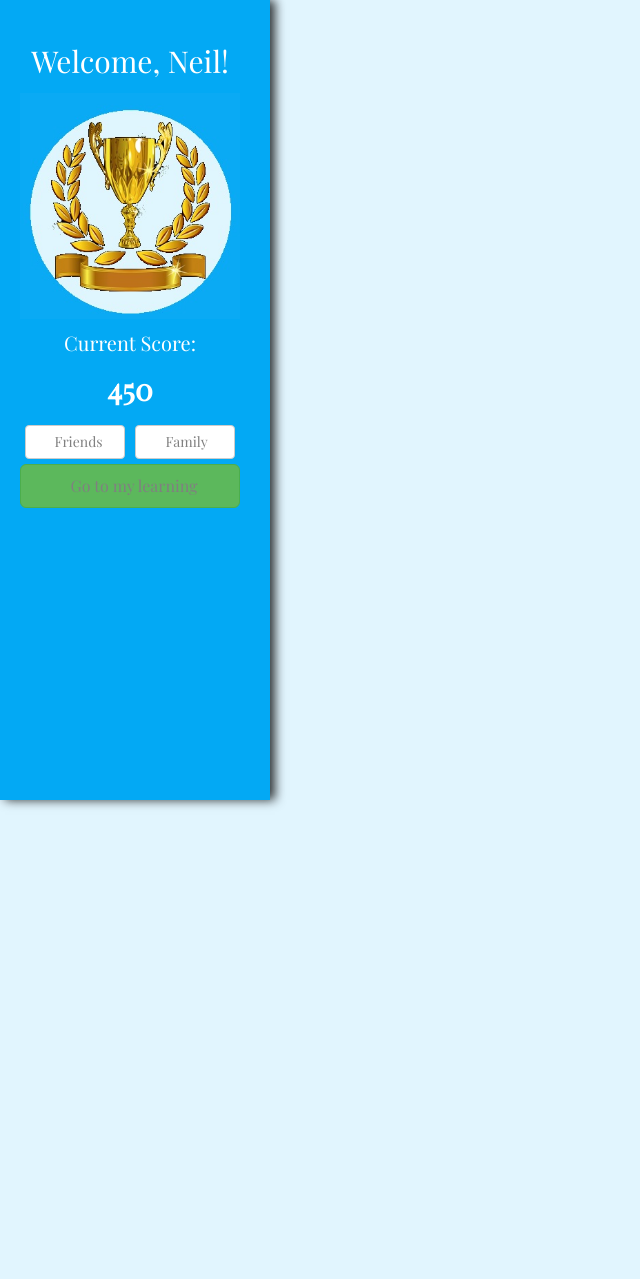
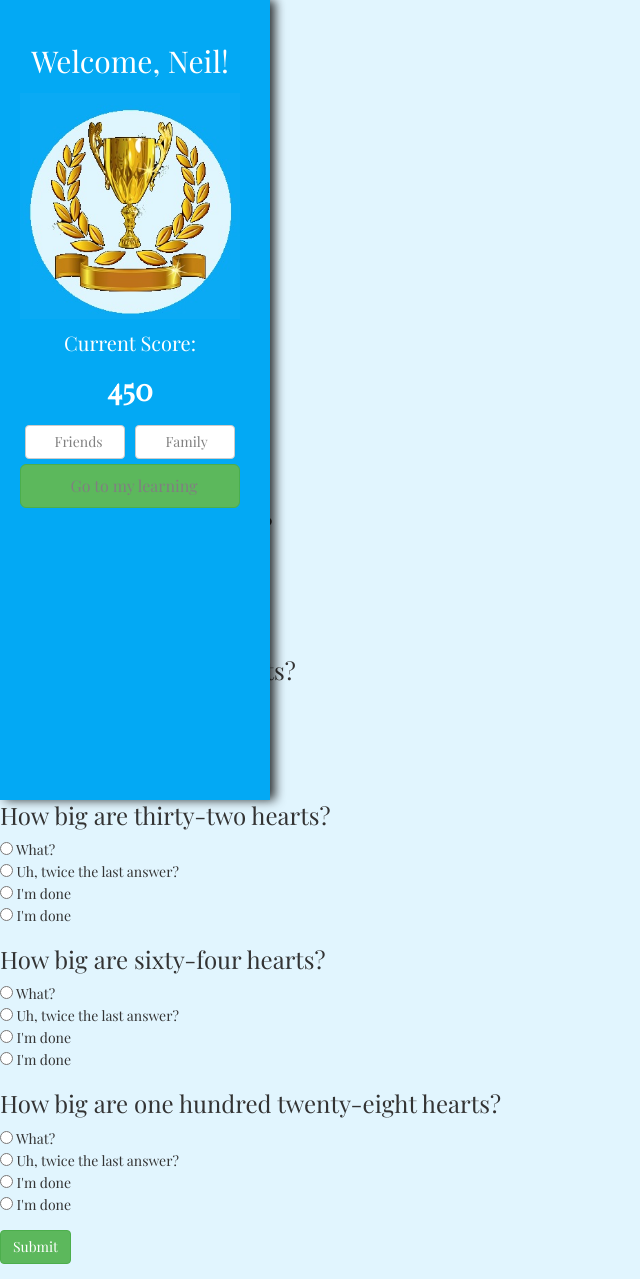
Before and after one commit to tamraberger/healthack2018, an Angular app in the folder health-hack-app/: page /app-quiz-page in a window 1280 px wide. Shown: the whole page, without its empty margins (0-640 px from the left). Before the commit the page ends 800 px from the top, so only its background shows below. Built offline with nearby package versions, Linux system fonts and the light colour scheme.

Commit message:
Made quiz on quiz page

```diff
--- a/health-hack-app/src/app/app.module.ts
+++ b/health-hack-app/src/app/app.module.ts
@@ -10,6 +10,7 @@ import { QuizPageComponent } from './quiz-page/quiz-page.component';
 import { NavbarComponent } from './navbar/navbar.component';
 import { ProfilePageComponent } from './profile-page/profile-page.component';
 import { FriendsAndFamiliyViewComponent } from './friends-and-familiy-view/friends-and-familiy-view.component';
+import { FormsModule } from '@angular/forms';
 import { Bootstrap } from 'bootstrap';
 
 const appRoutes: Routes = [
@@ -44,7 +45,8 @@ const appRoutes: Routes = [
   ],
   imports: [
     RouterModule.forRoot(appRoutes),
-    BrowserModule
+    BrowserModule,
+    FormsModule
   ],
   providers: [],
   bootstrap: [AppComponent]
--- a/health-hack-app/src/app/quiz-page/quiz-page.component.html
+++ b/health-hack-app/src/app/quiz-page/quiz-page.component.html
@@ -1,3 +1,94 @@
-<p>
-  quiz-page works!
-</p>
+<div class="box-border">
+    <div class="form-container">
+        <h1>Health Quiz</h1>
+          <h3 for="questionTwo">How big are two hearts?</h3>
+              <input type="radio" name="qOne" [(ngModel)]="this.q1" value=1> What?
+              <br>
+              <input type="radio" name="qOne" [(ngModel)]="this.q1" value=2> Uh, twice the last answer?
+              <br>
+              <input type="radio" name="qOne" [(ngModel)]="this.q1" value=3> I'm done
+              <br>
+              <input type="radio" name="qOne" [(ngModel)]="this.q1" value=4> I'm done
+              <br>
+          <div class="form-group">
+              <h3 for="questionTwo">How big are two hearts?</h3>
+              <input type="radio" name="qTwo" [(ngModel)]="this.q2" value=1> What?
+              <br>
+              <input type="radio" name="qTwo" [(ngModel)]="this.q2" value=2> Uh, twice the last answer?
+              <br>
+              <input type="radio" name="qTwo" [(ngModel)]="this.q2" value=3> I'm done
+              <br>
+              <input type="radio" name="qTwo" [(ngModel)]="this.q2" value=4> I'm done
+              <br>
+          </div>
+          <div class="form-group">
+              <h3 for="questionThree">How big are four hearts?</h3>
+              <input type="radio" name="qThree" [(ngModel)]="this.q3" value=1> What?
+              <br>
+              <input type="radio" name="qThree" [(ngModel)]="this.q3" value=2> Uh, twice the last answer?
+              <br>
+              <input type="radio" name="qThree" [(ngModel)]="this.q3" value=3> I'm done
+              <br>
+              <input type="radio" name="qThree" [(ngModel)]="this.q3" value=4> I'm done
+              <br>
+          </div>
+          <div class="form-group">
+              <h3 for="questionFour">How big are eight hearts?</h3>
+              <input type="radio" name="qFour" [(ngModel)]="this.q4" value=1> What?
+              <br>
+              <input type="radio" name="qFour" [(ngModel)]="this.q4" value=2> Uh, twice the last answer?
+              <br>
+              <input type="radio" name="qFour" [(ngModel)]="this.q4" value=3> I'm done
+              <br>
+              <input type="radio" name="qFour" [(ngModel)]="this.q4" value=4> I'm done
+              <br>
+          </div>
+          <div class="form-group">
+              <h3 for="questionFive">How big are sixteen hearts?</h3>
+              <input type="radio" name="qFive" [(ngModel)]="this.q5" value=1> What?
+              <br>
+              <input type="radio" name="qFive" [(ngModel)]="this.q5" value=2> Uh, twice the last answer?
+              <br>
+              <input type="radio" name="qFive" [(ngModel)]="this.q5" value=3> I'm done
+              <br>
+              <input type="radio" name="qFive" [(ngModel)]="this.q5" value=4> I'm done
+              <br>
+          </div>
+          <div class="form-group">
+              <h3 for="questionSix">How big are thirty-two hearts?</h3>
+              <input type="radio" name="qSix" [(ngModel)]="this.q6" value=1> What?
+              <br>
+              <input type="radio" name="qSix" [(ngModel)]="this.q6" value=2> Uh, twice the last answer?
+              <br>
+              <input type="radio" name="qSix" [(ngModel)]="this.q6" value=3> I'm done
+              <br>
+              <input type="radio" name="qSix" [(ngModel)]="this.q6" value=4> I'm done
+              <br>
+          </div>
+          <div class="form-group">
+              <h3 for="questionSeven">How big are sixty-four hearts?</h3>
+              <input type="radio" name="qSeven" [(ngModel)]="this.q7" value=1> What?
+              <br>
+              <input type="radio" name="qSeven" [(ngModel)]="this.q7" value=2> Uh, twice the last answer?
+              <br>
+              <input type="radio" name="qSeven" [(ngModel)]="this.q7" value=3> I'm done
+              <br>
+              <input type="radio" name="qSeven" [(ngModel)]="this.q7" value=4> I'm done
+              <br>
+          </div>
+          <div class="form-group">
+              <h3 for="questionEight">How big are one hundred twenty-eight hearts?</h3>
+              <input type="radio" name="qEight" [(ngModel)]="this.q8" value=1> What?
+              <br>
+              <input type="radio" name="qEight" [(ngModel)]="this.q8" value=2> Uh, twice the last answer?
+              <br>
+              <input type="radio" name="qEight" [(ngModel)]="this.q8" value=3> I'm done
+              <br>
+              <input type="radio" name="qEight" [(ngModel)]="this.q8" value=4> I'm done
+              <br>
+          </div>
+          <div class="form-group">
+            <button type="submit" class="btn btn-success" (click)='finishQuiz()'>Submit</button>
+          </div>
+    </div>
+</div>
--- a/health-hack-app/src/app/quiz-page/quiz-page.component.ts
+++ b/health-hack-app/src/app/quiz-page/quiz-page.component.ts
@@ -1,4 +1,5 @@
 import { Component, OnInit } from '@angular/core';
+import { Router } from '@angular/router';
 
 @Component({
   selector: 'app-quiz-page',
@@ -7,9 +8,51 @@ import { Component, OnInit } from '@angular/core';
 })
 export class QuizPageComponent implements OnInit {
 
-  constructor() { }
+  score: number;
+  correctAnswers: number;
+  q1: number;
+  q2: number;
+  q3: number;
+  q4: number;
+  q5: number;
+  q6: number;
+  q7: number;
+  q8: number;
+
+  constructor(private router: Router) { }
 
   ngOnInit() {
   }
 
+  finishQuiz() {
+    this.correctAnswers = 8;
+    if (this.q1 != 2) {
+      this.correctAnswers--;
+    }
+    if (this.q2 != 2) {
+      this.correctAnswers--;
+    }
+    if (this.q3 != 2) {
+      this.correctAnswers--;
+    }
+    if (this.q4 != 2) {
+      this.correctAnswers--;
+    }
+    if (this.q5 != 2) {
+      this.correctAnswers--;
+    }
+    if (this.q6 != 2) {
+      this.correctAnswers--;
+    }
+    if (this.q7 != 2) {
+      this.correctAnswers--;
+    }
+    if (this.q8 != 2) {
+      this.correctAnswers--;
+    }
+    this.score = 100 * (this.correctAnswers / 8);
+    alert('You scored ' + this.score + '% on this quiz! Would you like to share this information?');
+    this.router.navigate(['/app-home-page']);
+  }
+
 }
```
